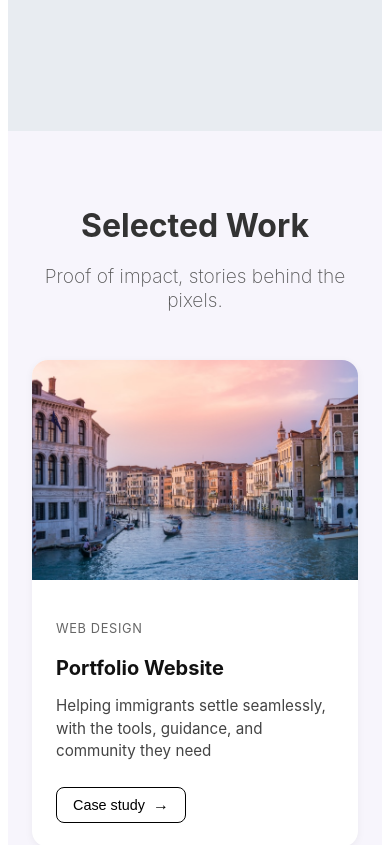
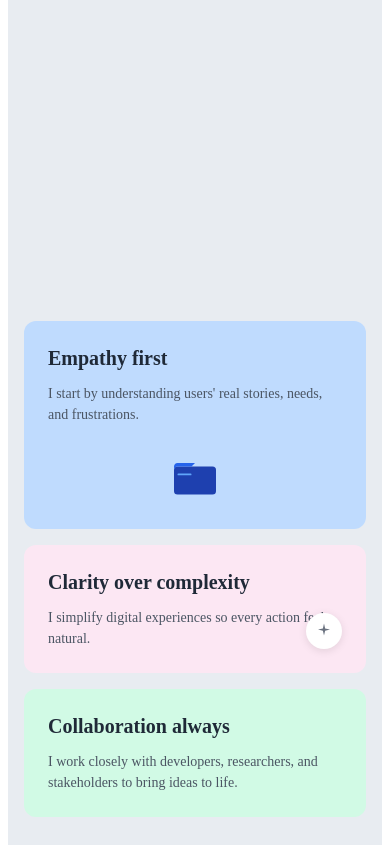
Before and after one commit to neducod/landing-page, a React (Vite) app in the folder landing-pagee/: page / in a window 390 px wide. Shown: the part 1720-2565 px from the top of the page. Built offline with nearby package versions, Linux system fonts and the light colour scheme.

Commit message:
Another feature

```diff
--- a/landing-pagee/src/App.jsx
+++ b/landing-pagee/src/App.jsx
@@ -8,6 +8,7 @@ import SelectedWork from "./components/Selectedwork";
 // import DesignPhilosophy from "./components/DesignPhilosophy"
 import Hero from "./components/Hero";
 import DesignPhil from "./components/DesignPhi";
+import Designprinciples from "./components/Designprinciples";
 
 import "./App.css";
 import "./styles/global.css";
@@ -19,6 +20,7 @@ function App() {
        <Navbar />
        <Hero />
        <DesignPhil />
+       <Designprinciples />
 
        {/* <DesignPhilosophy /> */}
        <SelectedWork />
--- /dev/null
+++ b/landing-pagee/src/components/Designprinciples.jsx
@@ -0,0 +1,51 @@
+import { useState } from "react"
+import React from "react";
+import "../styles/designprinciple.css";
+
+
+const Designprinciples = () => {
+    return (
+      <section className="principles-container">
+        <div className="principles-grid">
+          <article className="principle-card principle-empathy">
+            <div className="card-content">
+              <h2 className="principle-title">Empathy first</h2>
+              <p className="principle-description">
+                I start by understanding users' real stories, needs, and frustrations.
+              </p>
+            </div>
+            <div className="principle-icon">
+              <svg className="folder-icon" viewBox="0 0 64 64" fill="none" xmlns="http://www.w3.org/2000/svg">
+                <rect x="8" y="20" width="48" height="32" rx="4" fill="#1E40AF"/>
+                <path d="M8 24C8 21.7909 9.79086 20 12 20H28L32 16H12C9.79086 16 8 17.7909 8 20V24Z" fill="#2563EB"/>
+                <rect x="12" y="28" width="16" height="2" rx="1" fill="#60A5FA"/>
+              </svg>
+            </div>
+          </article>
+
+          <article className="principle-card principle-clarity">
+            <div className="card-content">
+              <h2 className="principle-title">Clarity over complexity</h2>
+              <p className="principle-description">
+                I simplify digital experiences so every action feels natural.
+              </p>
+            </div>
+            <div className="principle-icon-small">
+              <svg className="sparkle-icon" viewBox="0 0 24 24" fill="none" xmlns="http://www.w3.org/2000/svg">
+                <path d="M12 2L13.5 8.5L20 10L13.5 11.5L12 18L10.5 11.5L4 10L10.5 8.5L12 2Z" fill="#6B7280"/>
+              </svg>
+            </div>
+          </article>
+
+          <article className="principle-card principle-collaboration">
+            <h2 className="principle-title">Collaboration always</h2>
+            <p className="principle-description">
+              I work closely with developers, researchers, and stakeholders to bring ideas to life.
+            </p>
+          </article>
+        </div>
+      </section>
+    );
+  };
+
+  export default Designprinciples;
--- /dev/null
+++ b/landing-pagee/src/styles/designprinciple.css
@@ -0,0 +1,210 @@
+
+.principles-container {
+    min-height: 100vh;
+    display: flex;
+    align-items: center;
+    justify-content: center;
+    padding: 2rem;
+    background: #e8ecf1;
+  }
+
+  .principles-grid {
+    max-width: 900px;
+    width: 100%;
+    display: grid;
+    grid-template-columns: repeat(2, 1fr);
+    grid-template-rows: auto auto;
+    gap: 1.5rem;
+  }
+
+  .principle-card {
+    border-radius: 16px;
+    padding: 2.5rem;
+    position: relative;
+    transition: transform 0.3s ease, box-shadow 0.3s ease;
+  }
+
+  .principle-card:hover {
+    transform: translateY(-4px);
+    box-shadow: 0 8px 16px rgba(0, 0, 0, 0.1);
+  }
+
+  /* Empathy card - spans 1 column, 2 rows */
+  .principle-empathy {
+    background: #bfdbfe;
+    grid-row: span 2;
+    display: flex;
+    flex-direction: column;
+    justify-content: space-between;
+  }
+
+  /* Clarity card */
+  .principle-clarity {
+    background: #fce7f3;
+    display: flex;
+    flex-direction: column;
+    position: relative;
+  }
+
+  /* Collaboration card */
+  .principle-collaboration {
+    background: #d1fae5;
+  }
+
+  .card-content {
+    flex: 1;
+  }
+
+  .principle-title {
+    font-size: 1.5rem;
+    font-weight: 600;
+    color: #1f2937;
+    margin: 0 0 1rem 0;
+    line-height: 1.3;
+  }
+
+  .principle-description {
+    font-size: 1rem;
+    line-height: 1.6;
+    color: #4b5563;
+    margin: 0;
+  }
+
+  .principle-icon {
+    margin-top: 3rem;
+    display: flex;
+    justify-content: center;
+    align-items: center;
+  }
+
+  .folder-icon {
+    width: 80px;
+    height: 80px;
+  }
+
+  .principle-icon-small {
+    position: absolute;
+    bottom: 2.5rem;
+    right: 2.5rem;
+    background: white;
+    border-radius: 50%;
+    width: 48px;
+    height: 48px;
+    display: flex;
+    align-items: center;
+    justify-content: center;
+    box-shadow: 0 2px 8px rgba(0, 0, 0, 0.1);
+  }
+
+  .sparkle-icon {
+    width: 24px;
+    height: 24px;
+  }
+
+  /* Responsive Design */
+
+  @media (max-width: 768px) {
+    .principles-container {
+      padding: 1.5rem;
+    }
+
+    .principles-grid {
+      grid-template-columns: 1fr;
+      grid-template-rows: auto;
+      gap: 1.25rem;
+    }
+
+    .principle-empathy {
+      grid-row: span 1;
+    }
+
+    .principle-card {
+      padding: 2rem;
+    }
+
+    .principle-title {
+      font-size: 1.375rem;
+    }
+
+    .principle-description {
+      font-size: 0.9375rem;
+    }
+
+    .principle-icon {
+      margin-top: 2rem;
+    }
+
+    .folder-icon {
+      width: 64px;
+      height: 64px;
+    }
+
+    .principle-icon-small {
+      bottom: 2rem;
+      right: 2rem;
+      width: 40px;
+      height: 40px;
+    }
+
+    .sparkle-icon {
+      width: 20px;
+      height: 20px;
+    }
+  }
+
+  @media (max-width: 480px) {
+    .principles-container {
+      padding: 1rem;
+    }
+
+    .principles-grid {
+      gap: 1rem;
+    }
+
+    .principle-card {
+      padding: 1.5rem;
+      border-radius: 12px;
+    }
+
+    .principle-title {
+      font-size: 1.25rem;
+      margin-bottom: 0.75rem;
+    }
+
+    .principle-description {
+      font-size: 0.875rem;
+      line-height: 1.5;
+    }
+
+    .principle-icon {
+      margin-top: 1.5rem;
+    }
+
+    .folder-icon {
+      width: 56px;
+      height: 56px;
+    }
+
+    .principle-icon-small {
+      bottom: 1.5rem;
+      right: 1.5rem;
+      width: 36px;
+      height: 36px;
+    }
+
+    .sparkle-icon {
+      width: 18px;
+      height: 18px;
+    }
+  }
+
+  /* Enhanced accessibility */
+  @media (prefers-reduced-motion: reduce) {
+    .principle-card {
+      transition: none;
+    }
+
+    .principle-card:hover {
+      transform: none;
+    }
+  }
```
